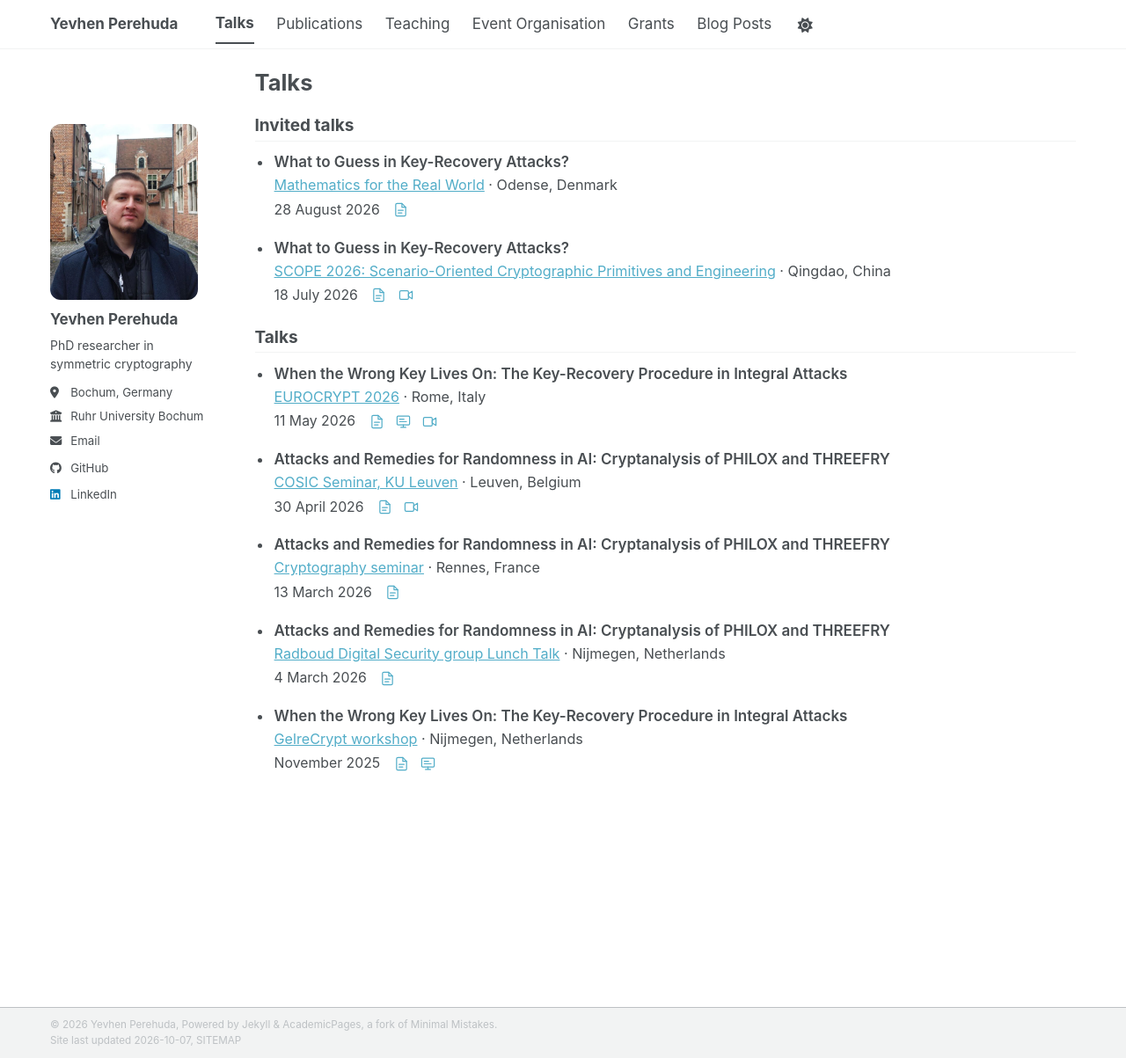
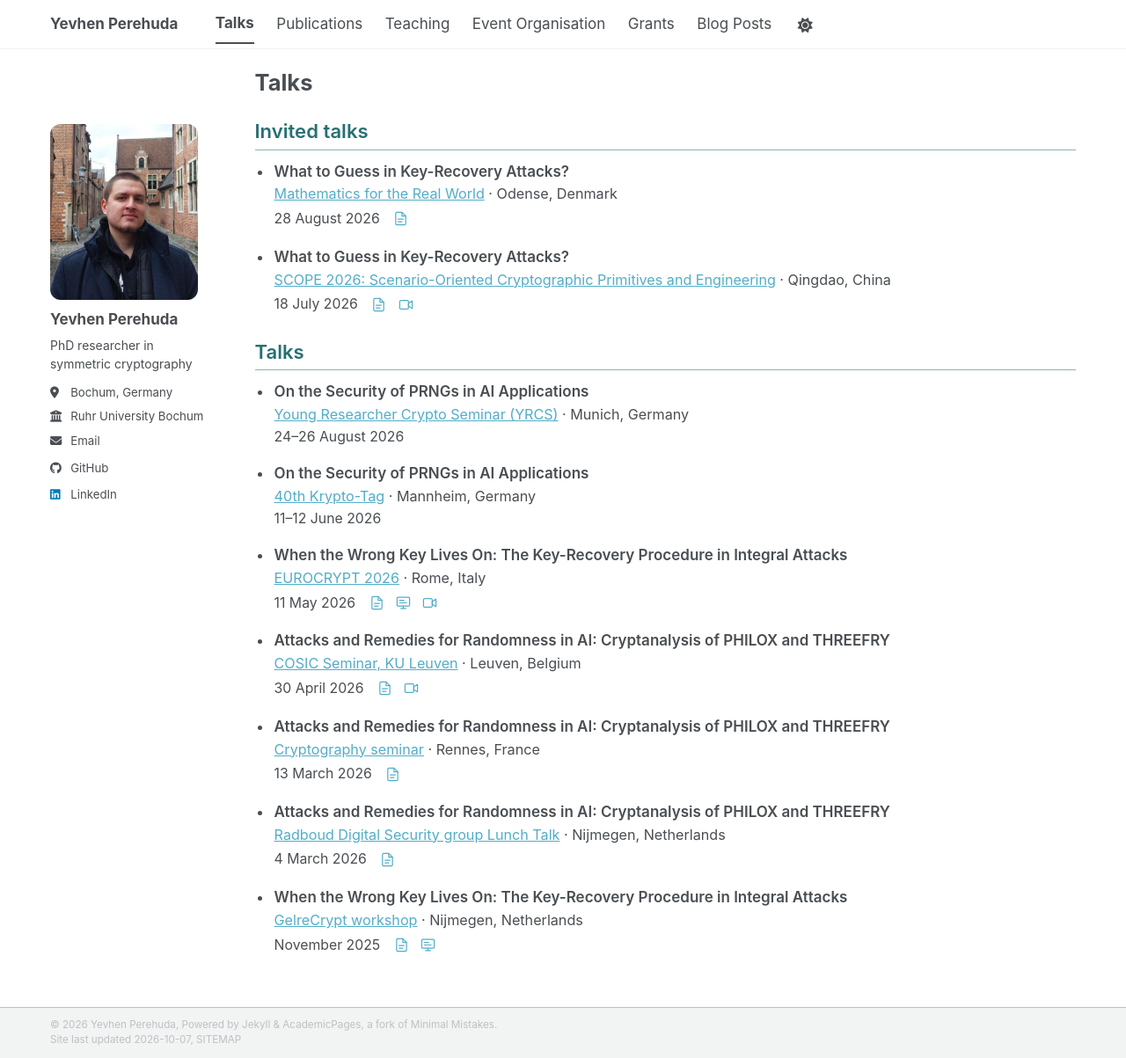
Before and after one commit to Eugen17/eugen17, a Jekyll site: the page built from _pages/talks.html, in a window 1280 px wide and 1203 px high. Shown: the whole window at 88% size. Built offline with Jekyll 4.4.1, drawn with Linux system fonts in a browser that asks for light colours; a style sheet for code colours, icons or effects is not loaded.

Commit message:
Add Mannheim and Munich talks and clarify section heading hierarchy

```diff
--- a/_data/talks.yml
+++ b/_data/talks.yml
@@ -14,6 +14,18 @@
   video_url: https://www.bilibili.com/video/BV1UjKb61ESX?p=4
   video_label: Talk recording on Bilibili
   group: invited
+- title: On the Security of PRNGs in AI Applications
+  date_label: 24–26 August 2026
+  event: Young Researcher Crypto Seminar (YRCS)
+  location: Munich, Germany
+  event_url: https://yrcs.de/
+  group: talk
+- title: On the Security of PRNGs in AI Applications
+  date_label: 11–12 June 2026
+  event: 40th Krypto-Tag
+  location: Mannheim, Germany
+  event_url: https://fg-krypto.gi.de/krypto-tag
+  group: talk
 - title: 'When the Wrong Key Lives On: The Key-Recovery Procedure in Integral Attacks'
   date_label: 11 May 2026
   event: EUROCRYPT 2026
--- a/_includes/head/custom.html
+++ b/_includes/head/custom.html
@@ -19,6 +19,6 @@
 <link rel="icon" href="/images/favicon.ico"/>
 <meta name="theme-color" content="var(--global-bg-color)"/>
 
-<link rel="stylesheet" href="{{ base_path }}/assets/css/profile.css?v=20260926-footer">
+<link rel="stylesheet" href="{{ base_path }}/assets/css/profile.css?v=20260927-headings">
 
 <!-- end custom head snippets -->
--- a/assets/css/profile.css
+++ b/assets/css/profile.css
@@ -1,4 +1,6 @@
 /* Compact academic layout, with the existing light/dark theme preserved. */
+:root { --profile-heading-color: #276f73; --profile-heading-rule: #86b7b9; }
+html[data-theme="dark"] { --profile-heading-color: #83cdd1; --profile-heading-rule: #487d80; }
 html { font-size: 17px; }
 body {
   display: flex;
@@ -12,12 +14,21 @@ body {
 #main { flex: 1 0 auto; width: 100%; margin-top: 1.25rem; }
 .page__title { font-size: 1.5rem; line-height: 1.25; margin-bottom: 1rem; }
 .page__content h2, .archive > h2 {
-  font-size: 1.12rem;
-  margin: 1.35rem 0 0.6rem;
-  padding-bottom: 0.25rem;
-  border-bottom: 1px solid var(--global-border-color);
+  color: var(--profile-heading-color);
+  font-size: 1.3rem;
+  font-weight: 600;
+  line-height: 1.3;
+  margin: 1.5rem 0 0.7rem;
+  padding-bottom: 0.35rem;
+  border-bottom: 1px solid var(--profile-heading-rule);
 }
-.page__content h3, .archive > h3 { font-size: 1rem; margin: 1rem 0 0.35rem; }
+.page__content h3, .archive > h3 {
+  color: var(--profile-heading-color);
+  font-size: 1.1rem;
+  font-weight: 600;
+  line-height: 1.35;
+  margin: 1.2rem 0 0.4rem;
+}
 .page__content p, .archive > p { margin-bottom: 0.8rem; }
 .page__content li { margin-bottom: 0.25rem; }
 .masthead__inner-wrap { padding-top: 0.35rem; padding-bottom: 0.35rem; }
@@ -57,6 +68,7 @@ body {
   border: 0;
 }
 .research-entry h3 {
+  color: var(--global-text-color);
   font-size: 1rem;
   font-weight: 600;
   line-height: 1.4;
```
Also changed, not shown: _pages/grants.md (+2 -2 lines).
